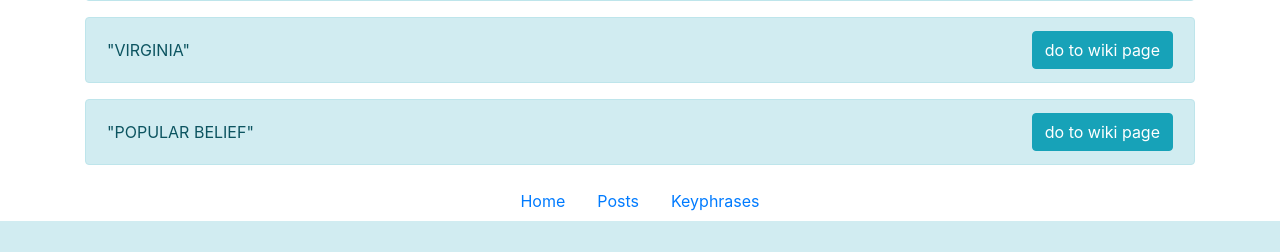
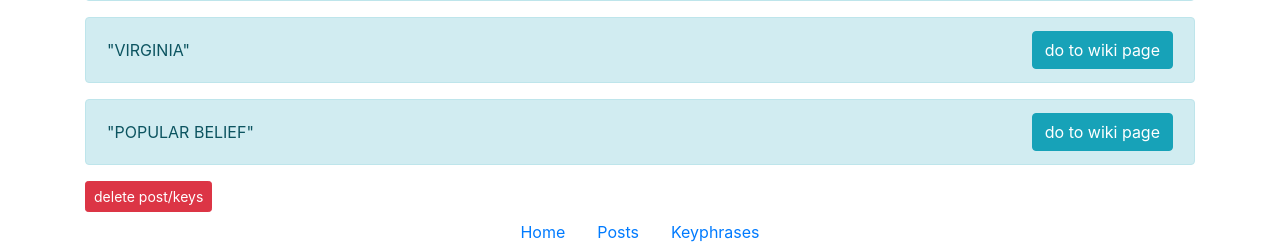
Before and after one commit to Zimitrius/app_py, a Flask app: page /posts/1 in a window 1280 px wide. Shown: the part 3953-4205 px from the top of the page. Before the commit the page ends 4174 px from the top, so only its background shows below. Run offline with Flask 2, Linux system fonts and the light colour scheme; data comes from the database, SQL or seed files in the repository; both versions use the stored data as it was after the commit; some libraries are stand-ins or nearby versions.

Commit message:
change delete method for posts

```diff
--- a/app.py
+++ b/app.py
@@ -37,8 +37,10 @@ def get_keys_top():
 	return render_template('all_keys.html', title="all keys", keys=keys_all)
 
 
-@app.route('/posts/<int:id>')  # post keyphrase
+@app.route('/posts/<int:id>', methods=['POST', 'GET'])  # post keyphrase
 def post_detail(id):
+	if request.method == 'POST':
+		return post_delete(id)
 	kp = Keys.query.get(id)  # get data
 	title = kp.title
 	keys = zip(kp.phrase.split('\n'), kp.wiki_page.split(' '))
@@ -54,7 +56,7 @@ def posts():
 	return render_template('posts.html', articles=articles)
 
 
-@app.route('/posts/<int:id>/del')  # deleted post
+
 def post_delete(id):
 	article = Article.query.get_or_404(id)
 	keys = Keys.query.get_or_404(id)
--- a/templates/post_keyphrases.html
+++ b/templates/post_keyphrases.html
@@ -24,8 +24,14 @@
                     {% endif %}
                 </tr>
             </table>
-
             {% endfor %}
         </div>
+        <tr>
+            <form method="post">
+                <tr>
+                    <input type="submit" class="btn btn-danger btn-sm" value="delete post/keys">
+                </tr>
+            </form>
+            </tr>
     </div>
 {% endblock %}
--- a/templates/posts.html
+++ b/templates/posts.html
@@ -17,7 +17,7 @@
                 <table class="text">
                 <tr>
                     <td><a href="/posts/{{ e.id }}" class="btn btn-primary">get key phrases</a></td>
-                    <td class="rightcol"><a href="/posts/{{ e.id }}/del" class="btn btn-danger btn-sm">delete post</a></td>
+
                 </tr>
             </table>
             </div>
```
Also changed, not shown: templates/post_detail.html (deleted, +0 -17 lines), test.db.
